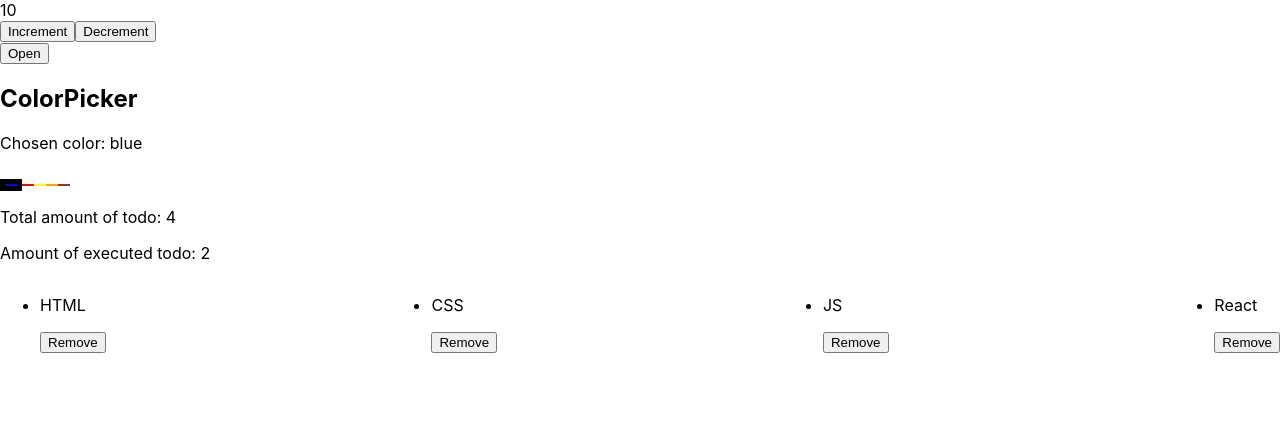
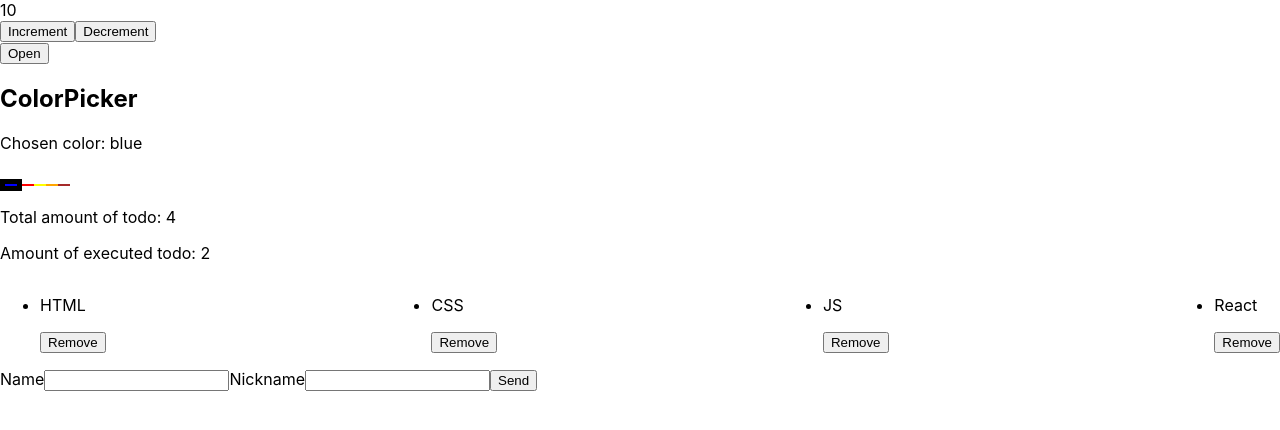
Before and after one commit to WixJoker/react-test, a React (Create React App) app: page / in a window 1280 px wide. Shown: the top 430 px of the page. Built offline with nearby package versions, Linux system fonts and the light colour scheme.

Commit message:
form components reviewed

```diff
--- a/src/App.js
+++ b/src/App.js
@@ -1,8 +1,10 @@
+import React from "react";
 import { Component } from "react";
 import Counter from "./components/Counter";
 import Modal from "./components/Modal";
 import ColorPicker from "./components/ColorPicker";
 import ToDoList from "./components/ToDoList";
+import Form from "./components/Form";
 
 const colorPickerOption = [
   { label: "blue", color: "blue" },
@@ -28,10 +30,15 @@ class App extends Component {
     }));
   };
 
+  formSubmitHandler = (data) => {
+    console.log(data);
+};
+
   render() {
     const { todos } = this.state;
     return (
       <div>
+        <React.StrictMode>
           <Counter initialValue={10} />
           <Modal />
           <ColorPicker options={colorPickerOption} />
@@ -44,6 +51,8 @@ class App extends Component {
             </p>
           </div>
           <ToDoList todos={todos} onDeleteToDo={this.deleteItem} />
+          <Form onHandlerSubmit={this.formSubmitHandler} />
+        </React.StrictMode>
       </div>
     );
   }
--- /dev/null
+++ b/src/components/Form.js
@@ -0,0 +1,64 @@
+import { Component } from "react";
+
+class Form extends Component {
+  state = {
+    name: "",
+    tag: "",
+  };
+
+  handleChange = (event) => {
+    const { name, defaultValue } = event.currentTarget;
+
+    this.setState({
+      [name]: defaultValue,
+    });
+  };
+
+  // handleNameChange = (event) => {
+  //   this.setState({ name: event.currentTarget.value });
+  // };
+
+  // handleTagChange = (event) => {
+  //   this.setState({ tag: event.currentTarget.value });
+  // };
+
+  handleOnSubmit = (event) => {
+    event.preventDefault();
+
+    this.props.onHandlerSubmit(this.state);
+  };
+
+  reset = () => {
+    this.setState({ name: "", tag: "" });
+  };
+
+  render() {
+    return (
+      <div>
+        <form onSubmit={this.handleOnSubmit}>
+          <label>
+            Name
+            <input
+              type="text"
+              name="name"
+              defaultValue={this.state.name}
+              onChange={this.handleNameChange}
+            />
+          </label>
+          <label>
+            Nickname
+            <input
+              type="text"
+              name="tag"
+              defaultValue={this.state.tag}
+              onChange={this.handleTagChange}
+            />
+          </label>
+          <button type="submit">Send</button>
+        </form>
+      </div>
+    );
+  }
+}
+
+export default Form;
```
Lines whose indentation alone changed are shown as unchanged.
